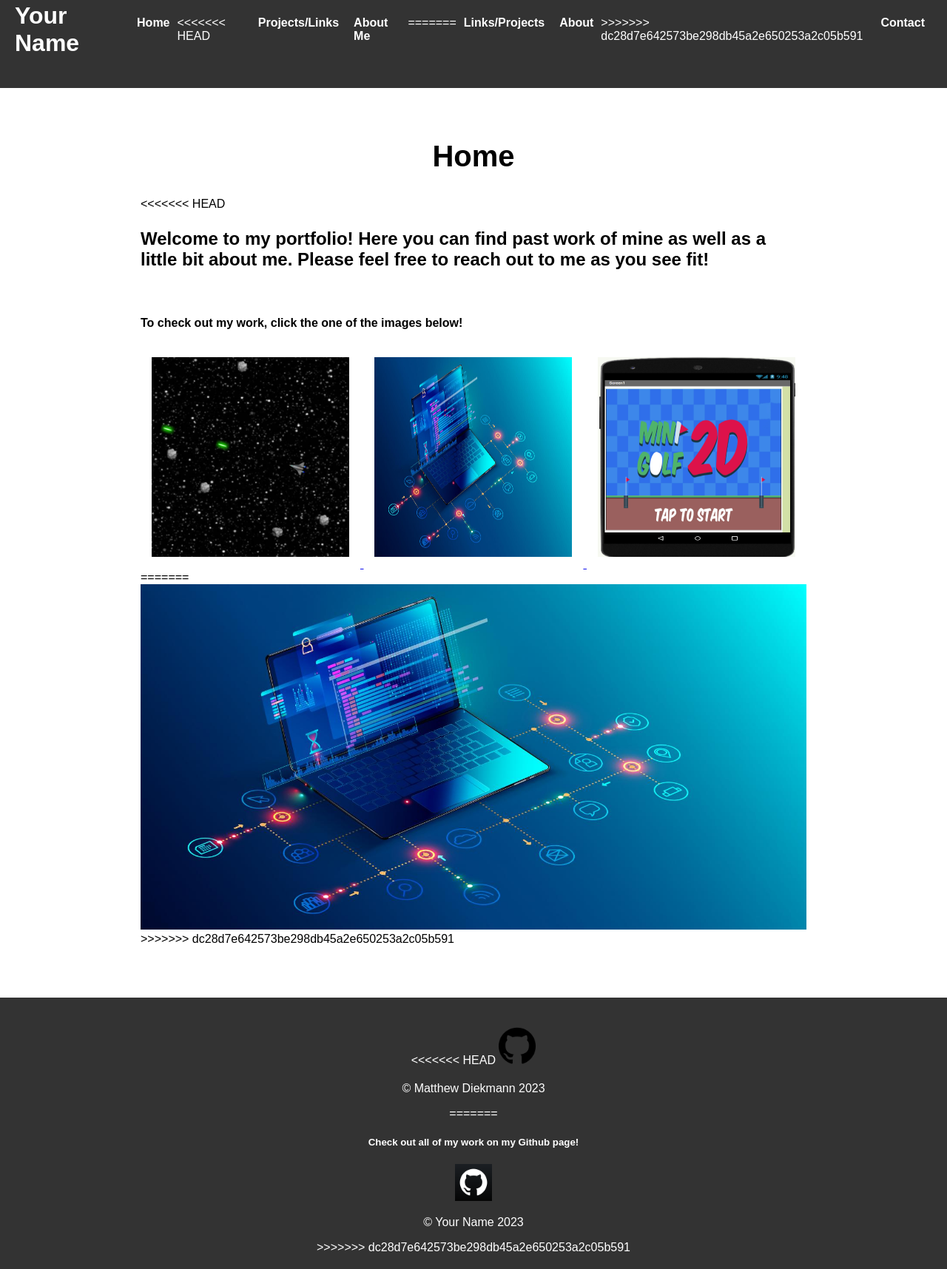
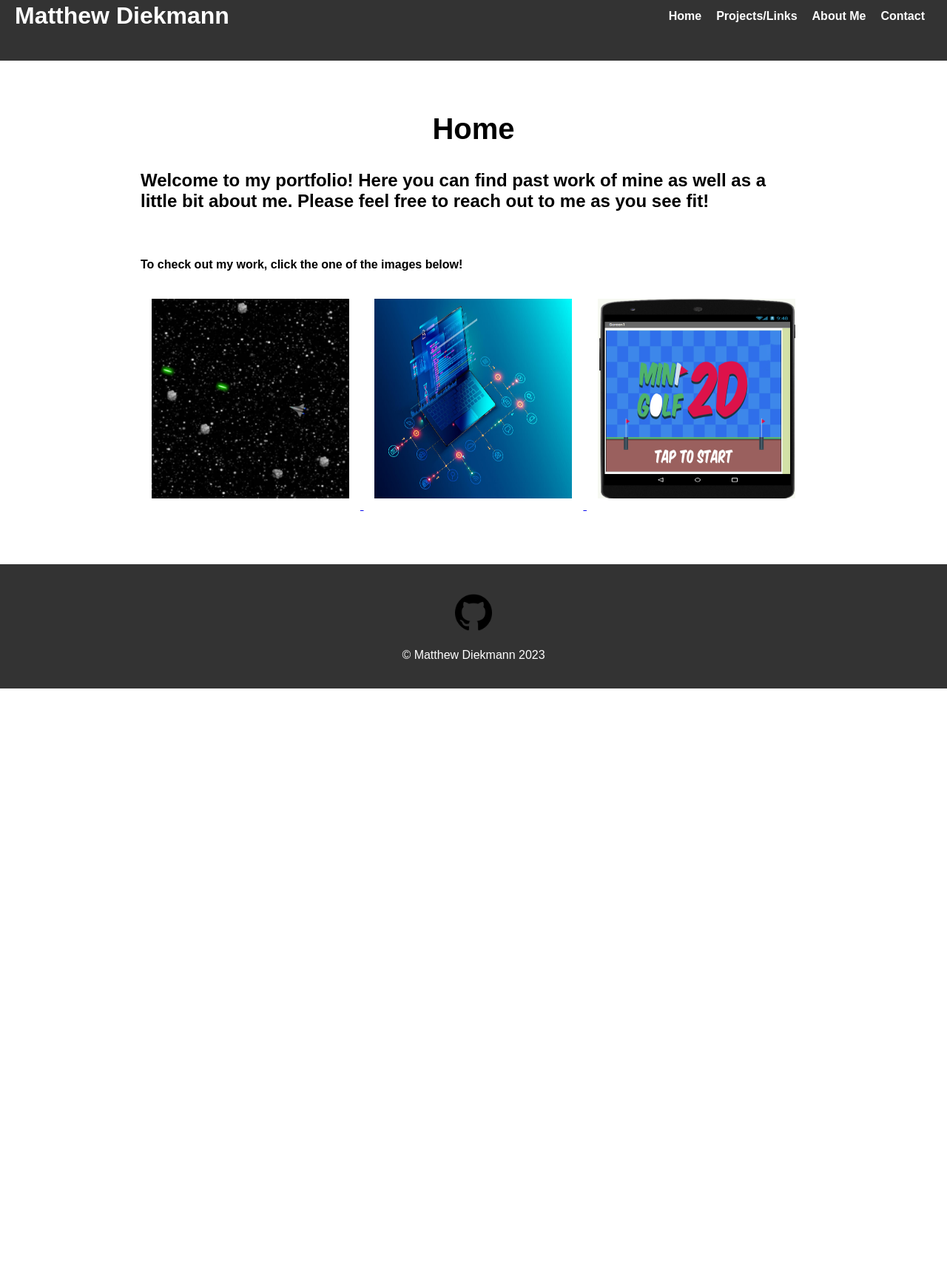
Before and after one commit to Duckydabs/Diekmann-Website-Final, a plain HTML site: page index.html in a window 1280 px wide. Shown: the part 38-1754 px from the top of the page at 74% size. After the commit the page ends 969 px from the top, so only its background shows below. Drawn offline with Linux system fonts and the light colour scheme.

Commit message:
final check-in

```diff
--- a/index.html
+++ b/index.html
@@ -2,22 +2,17 @@
 <html>
   <head>
     <meta charset="UTF-8">
-    <title>Your Name | Home</title>
+    <title>Matthew Diekmann | Home</title>
     <link rel="stylesheet" href="Portfolio.css">
   </head>
   <body>
     <header>
-      <h1>Your Name</h1>
+      <h1>Matthew Diekmann</h1>
       <nav>
         <ul>
           <li><a href="index.html">Home</a></li>
-<<<<<<< HEAD
           <li><a href="projects.html">Projects/Links</a></li>
           <li><a href="about.html">About Me</a></li>
-=======
-          <li><a href="projects.html">Links/Projects</a></li>
-          <li><a href="about.html">About</a></li>
->>>>>>> dc28d7e642573be298db45a2e650253a2c05b591
           <li><a href="contact.html">Contact</a></li>
         </ul>
       </nav>
@@ -25,7 +20,6 @@
     <main>
       <section id="home" class="container mt-5">
         <h2>Home</h2>
-<<<<<<< HEAD
         <h3>Welcome to my portfolio! Here you can find past work of mine as well as a little bit about me. Please feel free to reach out to me as you see fit!</h3> <br>
         <!-- <img src="assets/coding comp.jpg" class="flush-border"> -->
         <h4>To check out my work, click the one of the images below!</h4>
@@ -37,28 +31,15 @@
               </a>
               </div>
 
-=======
-        <img src="assets/coding comp.jpg" class="flush-border">
-        <!-- Home page content goes here -->
->>>>>>> dc28d7e642573be298db45a2e650253a2c05b591
       </section>
     </main>
     <footer>
       <div class="github-link">
-<<<<<<< HEAD
         <a href="https://github.com/duckydabs" target="_blank">
           <img src="assets/GitHublogo2.png" class="github-logo">
         </a>
       </div>
       <p>&copy; Matthew Diekmann 2023</p>
-=======
-        <h5>Check out all of my work on my Github page!</h5>
-        <a href="https://github.com/Duckydabs" target="_blank">
-          <img src="assets/github logo.png" class="github-logo">
-        </a>
-      </div>
-      <p>&copy; Your Name 2023</p>
->>>>>>> dc28d7e642573be298db45a2e650253a2c05b591
     </footer>
   </body>
 </html>
```
Also changed, not shown: about.html (+0 -21 lines), contact.html (+0 -14 lines), projects.html (+0 -19 lines).
